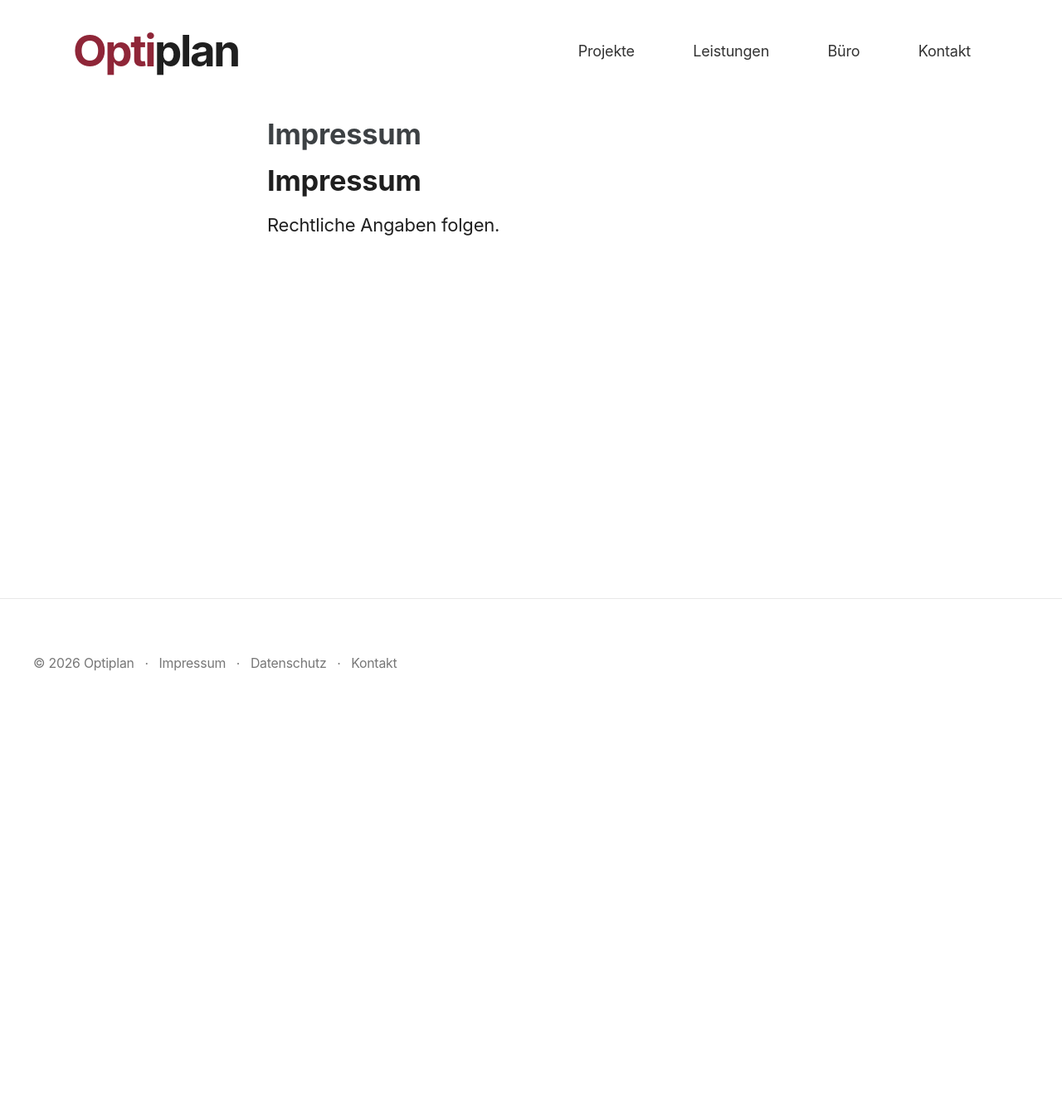
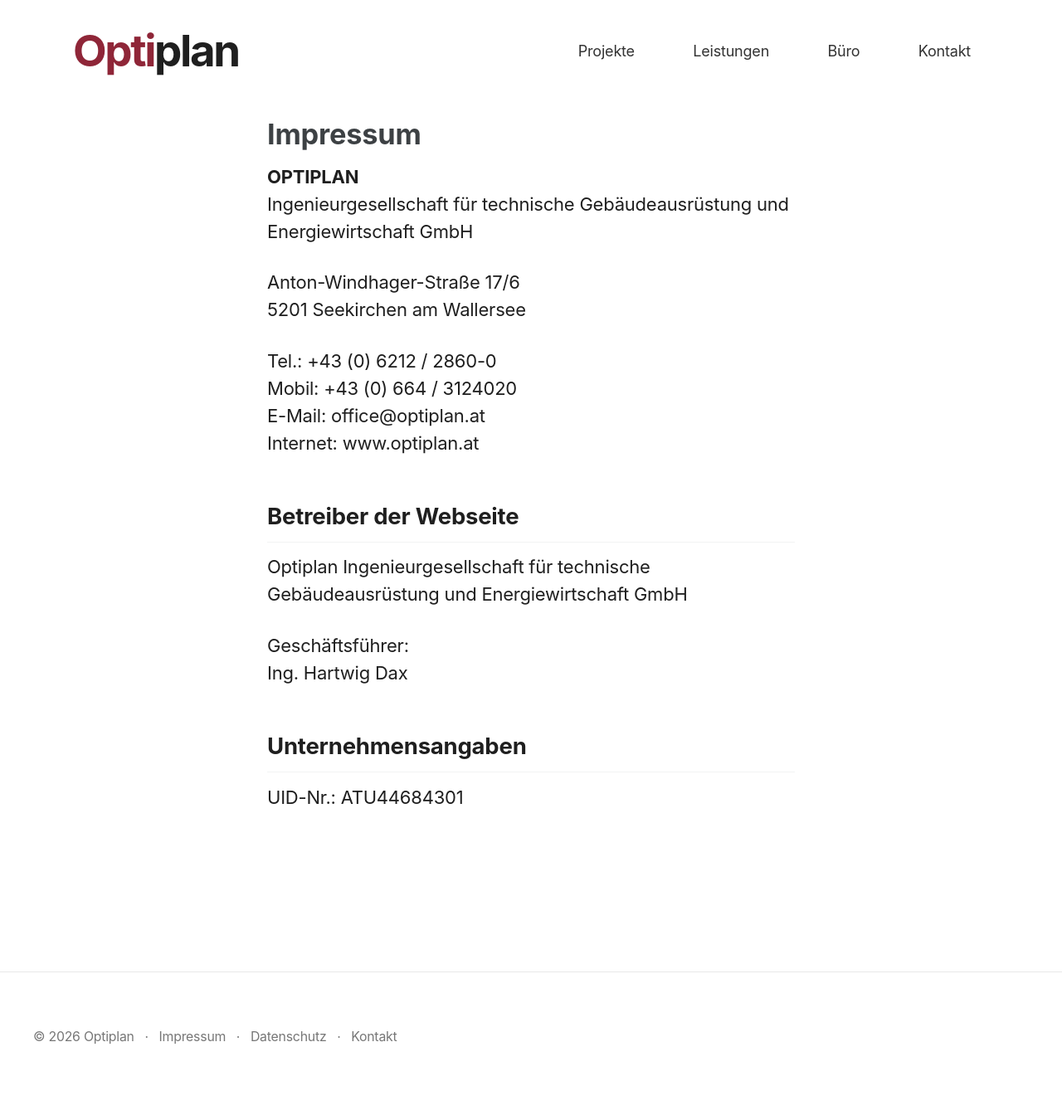
Before and after one commit to gryphiusodenhobler/www.optiplan.at, a Jekyll site: the page built from impressum.md, in a window 1280 px wide. Shown: the whole page at 83% size. Built offline with Jekyll 4.4.1, drawn with Linux system fonts in a browser that asks for light colours; cached includes are drawn as plain includes; before the commit the page ends 900 px from its top, so only the background shows below that.

Commit message:
Update impressum.md

```diff
--- a/impressum.md
+++ b/impressum.md
@@ -4,6 +4,24 @@ title: "Impressum"
 permalink: /impressum/
 ---
 
-# Impressum
+**OPTIPLAN**
+Ingenieurgesellschaft für technische Gebäudeausrüstung und Energiewirtschaft GmbH
 
-Rechtliche Angaben folgen.
+Anton-Windhager-Straße 17/6
+5201 Seekirchen am Wallersee
+
+Tel.: +43 (0) 6212 / 2860-0
+Mobil: +43 (0) 664 / 3124020
+E-Mail: office@optiplan.at
+Internet: www.optiplan.at
+
+## Betreiber der Webseite
+
+Optiplan Ingenieurgesellschaft für technische Gebäudeausrüstung und Energiewirtschaft GmbH
+
+Geschäftsführer:
+Ing. Hartwig Dax
+
+## Unternehmensangaben
+
+UID-Nr.: ATU44684301
```
